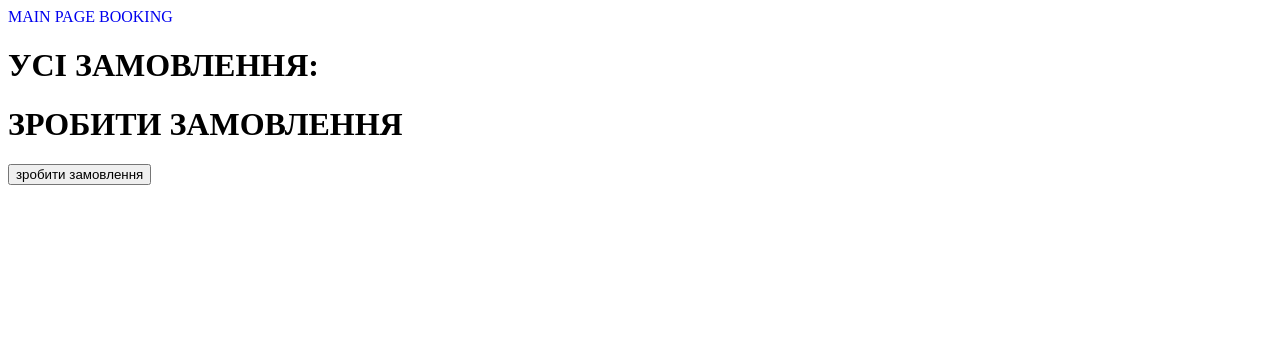
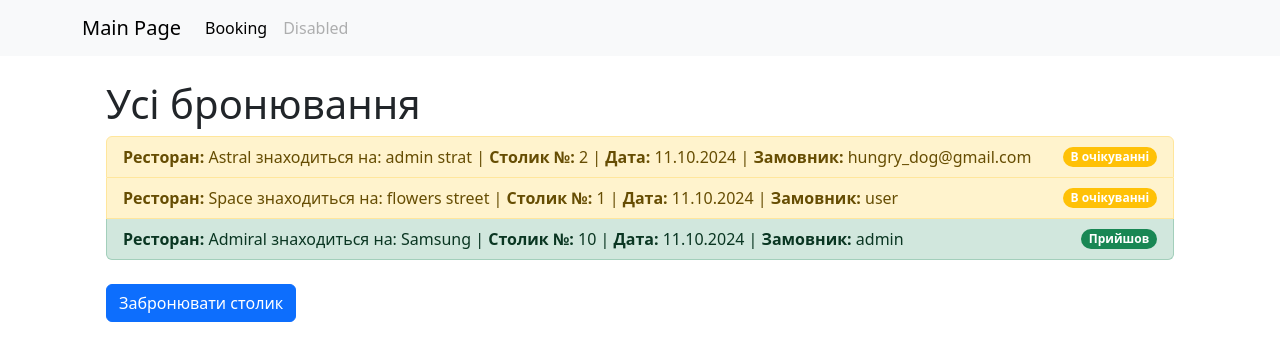
Before and after one commit to fountesh/table_booking, a Django app: page /booking in a window 1280 px wide. Shown: the top 361 px of the page. Run offline with Django 5.2, Linux system fonts and the light colour scheme; data comes from the database, SQL or seed files in the repository; both versions use the stored data as it was after the commit.

Commit message:
upgrade visual

```diff
--- a/booking_app/models.py
+++ b/booking_app/models.py
@@ -19,7 +19,7 @@ class Table(models.Model):
     ]
 
     table_id = models.AutoField(primary_key=True)
-    res_name = models.ForeignKey(Restaurant, on_delete=models.CASCADE)
+    res_name = models.ForeignKey(Restaurant, on_delete=models.CASCADE, related_name='tables')
     price = models.IntegerField()
     num = models.IntegerField()
     status = models.CharField(max_length=20, choices=TABLE_STATUS, default='вільний')
@@ -34,8 +34,8 @@ class Booking(models.Model):
         ('Неприйшов', 'Неприйшов'),
     ]
 
-    res_name = models.ForeignKey(Restaurant, on_delete=models.CASCADE)
-    table_id = models.ForeignKey(Table, on_delete=models.CASCADE)
+    res_name = models.ForeignKey(Restaurant, on_delete=models.CASCADE, related_name='bookings')
+    table_id = models.ForeignKey(Table, on_delete=models.CASCADE, related_name='bookings')
     user_id = models.ForeignKey(User, on_delete=models.CASCADE)
     data = models.DateField()
     status = models.CharField(max_length=20, choices=BOOKING_STATUS, default='В очікуванні')
@@ -49,3 +49,6 @@ class Booking(models.Model):
         else:
             self.table_id.status = 'вільний'
         self.table_id.save()
+
+    def __str__(self):
+        return f"{self.res_name}, {self.table_id}, {self.status}"
--- a/booking_app/templates/base.html
+++ b/booking_app/templates/base.html
@@ -4,10 +4,14 @@
     <meta charset="UTF-8">
     {% block title %}
     {% endblock %}
+    <link href="https://cdn.jsdelivr.net/npm/bootstrap@5.3.3/dist/css/bootstrap.min.css" rel="stylesheet" integrity="sha384-QWTKZyjpPEjISv5WaRU9OFeRpok6YctnYmDr5pNlyT2bRjXh0JMhjY6hW+ALEwIH" crossorigin="anonymous">
 </head>
 <body>
-    <nav><a href="/" style="text-decoration: none">MAIN PAGE</a> <a href="/booking" style="text-decoration: none">BOOKING</a></nav>
-    {% block content %}
-    {% endblock %}
+    {% include 'meny.html' %}
+    <div class="container">
+        {% block content %}
+        {% endblock %}
+      </div>
+    <script src="https://cdn.jsdelivr.net/npm/bootstrap@5.3.3/dist/js/bootstrap.bundle.min.js" integrity="sha384-YvpcrYf0tY3lHB60NNkmXc5s9fDVZLESaAA55NDzOxhy9GkcIdslK1eN7N6jIeHz" crossorigin="anonymous"></script>
 </body>
 </html>
--- a/booking_app/templates/booking.html
+++ b/booking_app/templates/booking.html
@@ -1,18 +1,33 @@
 {% extends "base.html" %}
 
-{% block title %}
-  <title> BOOKING </title>
+{% block content %}
+<div class="container mx-auto p-4">
+    <h1 class="text-2xl font-bold mb-6">Усі бронювання</h1>
+
+    <ul class="list-group">
+        {% for booking in bookings %}
+            <li class="list-group-item {% if booking.status == 'Прийшов' %}list-group-item-success{% elif booking.status == 'В очікуванні' %}list-group-item-warning{% else %}list-group-item-danger{% endif %}">
+                <div class="d-flex justify-content-between align-items-center">
+                    <div>
+                        <strong>Ресторан:</strong> {{ booking.res_name }} |
+                        <strong>Столик №:</strong> {{ booking.table_id.num }} |
+                        <strong>Дата:</strong> {{ booking.data|date:"d.m.Y" }} |
+                        <strong>Замовник:</strong> {{ booking.user_id.get_full_name|default:booking.user_id.username }}
+                    </div>
+                    <span class="badge {% if booking.status == 'Прийшов' %}bg-success{% elif booking.status == 'В очікуванні' %}bg-warning{% else %}bg-danger{% endif %} rounded-pill">
+                        {{ booking.status }}
+                    </span>
+                </div>
+            </li>
+        {% empty %}
+            <li class="list-group-item text-center text-muted">Наразі немає жодного бронювання</li>
+        {% endfor %}
+    </ul>
+
+    <div class="mt-4">
+        <a class="btn btn-primary">
+            Забронювати столик
+        </a>
+    </div>
+</div>
 {% endblock %}
-
-{% block content %}
-  <h1>УСІ ЗАМОВЛЕННЯ:</h1>
-  <ul>
-    {% for booking in bookings %}
-      <li><h3>{{ booking }}</h3></li>
-    {% endfor %}
-  </ul>
-
-  <h1>ЗРОБИТИ ЗАМОВЛЕННЯ</h1>
-
-  <button>зробити замовлення</button>
-{% endblock %}
--- /dev/null
+++ b/booking_app/templates/meny.html
@@ -0,0 +1,18 @@
+<nav class="navbar navbar-expand-lg bg-body-tertiary container-fluid">
+    <div class="container">
+      <a class="navbar-brand" href="/">Main Page</a>
+      <button class="navbar-toggler" type="button" data-bs-toggle="collapse" data-bs-target="#navbarNav" aria-controls="navbarNav" aria-expanded="false" aria-label="Toggle navigation">
+        <span class="navbar-toggler-icon"></span>
+      </button>
+      <div class="collapse navbar-collapse" id="navbarNav">
+        <ul class="navbar-nav">
+          <li class="nav-item">
+            <a class="nav-link active" aria-current="page" href="/booking">Booking</a>
+          </li>
+          <li class="nav-item">
+            <a class="nav-link disabled" aria-disabled="true">Disabled</a>
+          </li>
+        </ul>
+      </div>
+    </div>
+  </nav>
--- a/booking_app/urls.py
+++ b/booking_app/urls.py
@@ -5,5 +5,6 @@ urlpatterns = [
     path('', views.index, name='index'),
     path('restaurant/<int:restaurant_id>', views.restaurant, name='restaurant'),
     path('table/<int:table_id>', views.table, name='table'),
-    path('booking', views.booking, name='booking')
+    path('booking', views.booking_list, name='booking'),
+    path('register/', views.register, name="register")
 ]
--- a/booking_app/views.py
+++ b/booking_app/views.py
@@ -1,4 +1,5 @@
-from django.shortcuts import render
+from django.shortcuts import render, redirect
+from django.contrib.auth.forms import *
 from .models import Restaurant, Table, Booking
 
 def index(request):
@@ -15,6 +16,20 @@ def index(request):
         'index.html',
         context=context
     )
+
+def register(request):
+    if request.method == "POST":
+        form = UserCreationForm(request.POST)
+
+        if form.is_valid():
+            form.save()
+
+            return redirect('index')
+    else:
+        form = UserCreationForm()
+
+    return render(request, 'register.html', {'form': form})
+
 
 def restaurant(request, restaurant_id):
     cur_res = Restaurant.objects.filter(id=restaurant_id).first()
@@ -36,21 +51,18 @@ def table(request, table_id):
         'table': cur_tab
     }
 
+    print(Table.objects.all())
+
     return render(
         request,
         'table.html',
         context=context
     )
 
-def booking(request):
-    booking = Booking.objects.all()
+def booking_list(request):
+    bookings = Booking.objects.all()
 
     context = {
-        'booking': booking
+        'bookings': bookings
     }
-
-    return render(
-        request,
-        'booking.html',
-        context=context
-    )
+    return render(request, 'booking.html', context)
--- a/booking_proj/urls.py
+++ b/booking_proj/urls.py
@@ -15,9 +15,11 @@ Including another URLconf
     2. Add a URL to urlpatterns:  path('blog/', include('blog.urls'))
 """
 from django.contrib import admin
+from django.views.generic import TemplateView
 from django.urls import path, include
 
 urlpatterns = [
     path('admin/', admin.site.urls),
     path('', include('booking_app.urls')),
+    path('register/', TemplateView.as_view(template_name = 'register.html'), name="register")
 ]
```
Also changed, not shown: booking_app/admin.py (+19 -15 lines), booking_app/templates/cards_res.html (added, +8 -0 lines), booking_app/templates/index.html (+19 -4 lines), booking_app/templates/register.html (added, +13 -0 lines), booking_app/templates/restaurant.html (+14 -1 lines), booking_app/templates/table.html (deleted, +0 -11 lines), booking_app/migrations/0003_alter_table_res_name.py (added), booking_app/migrations/0004_alter_booking_res_name_alter_booking_table_id.py (added), booking_app/migrations/0005_alter_booking_res_name_alter_booking_table_id.py (added), db.sqlite3.
